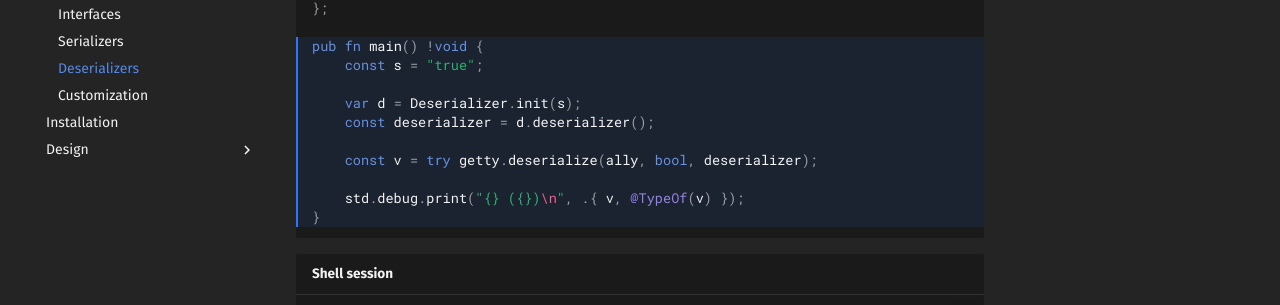
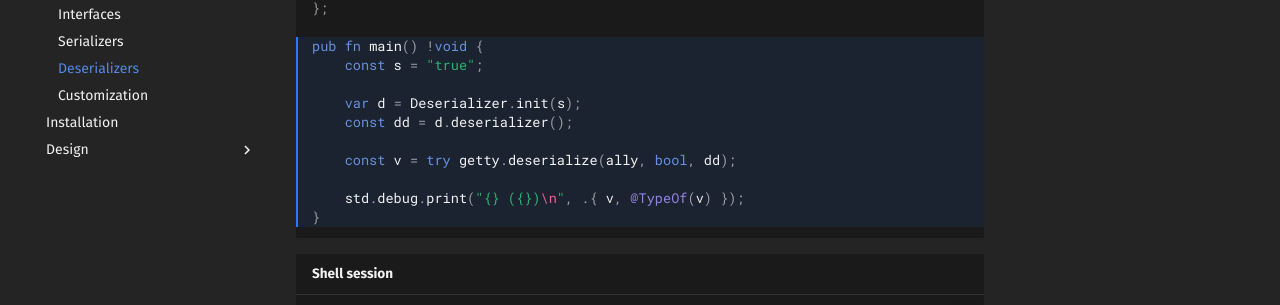
Before and after one commit to getty-zig/getty.so, an MkDocs documentation site: the page built from docs/user-guide/tutorial/deserializers.md, in a window 1280 px wide and 1400 px high, scrolled down 2167 px. Shown: the part 147-452 px from the top of the window. Built offline with MkDocs 1.6.1 and Material for MkDocs 9.7.7, drawn with Linux system fonts in a browser that asks for light colours; emoji names are drawn with the system emoji font; comment, search, counter and statistics services are not loaded; some of the changed text lies outside the part shown.

Commit message:
deserializer -> dd

```diff
--- a/docs/user-guide/tutorial/deserializers.md
+++ b/docs/user-guide/tutorial/deserializers.md
@@ -151,9 +151,9 @@ pub fn main() !void {
     const s = "true";
 
     var d = Deserializer.init(s);
-    const deserializer = d.deserializer();
+    const dd = d.deserializer();
 
-    const v = try getty.deserialize(ally, bool, deserializer);
+    const v = try getty.deserialize(ally, bool, dd);
 
     std.debug.print("{} ({})\n", .{ v, @TypeOf(v) });
 }
@@ -218,9 +218,9 @@ pub fn main() !void {
     const s = "true";
 
     var d = Deserializer.init(s);
-    const deserializer = d.deserializer();
+    const dd = d.deserializer();
 
-    const v = try getty.deserialize(ally, bool, deserializer);
+    const v = try getty.deserialize(ally, bool, dd);
 
     std.debug.print("{} ({})\n", .{ v, @TypeOf(v) });
 }
@@ -378,9 +378,9 @@ pub fn main() !void {
         const T = types[i];
 
         var d = Deserializer.init(s);
-        const deserializer = d.deserializer();
+        const dd = d.deserializer();
 
-        const v = try getty.deserialize(ally, T, deserializer);
+        const v = try getty.deserialize(ally, T, dd);
         defer getty.de.free(ally, v); // (3)!
 
         std.debug.print("{any} ({})\n", .{ v, @TypeOf(v) });
@@ -678,9 +678,9 @@ const SeqAccess = struct {
 
 pub fn main() !void {
     var d = Deserializer.init("[1,2,3]");
-    const deserializer = d.deserializer();
+    const dd = d.deserializer();
 
-    const v = try getty.deserialize(ally, std.ArrayList(i32), deserializer);
+    const v = try getty.deserialize(ally, std.ArrayList(i32), dd);
     defer v.deinit();
 
     std.debug.print("{any} ({})\n", .{ v.items, @TypeOf(v) });
@@ -935,9 +935,9 @@ const MapAccess = struct {
 
 pub fn main() !void {
     var d = Deserializer.init("\"x\":1,\"y\":2");
-    const deserializer = d.deserializer();
+    const dd = d.deserializer();
 
-    const v = try getty.deserialize(ally, struct{ x: i32, y: i32 }, deserializer);
+    const v = try getty.deserialize(ally, struct{ x: i32, y: i32 }, dd);
 
     std.debug.print("{any} ({})\n", .{ v, @TypeOf(v) });
 }
```
